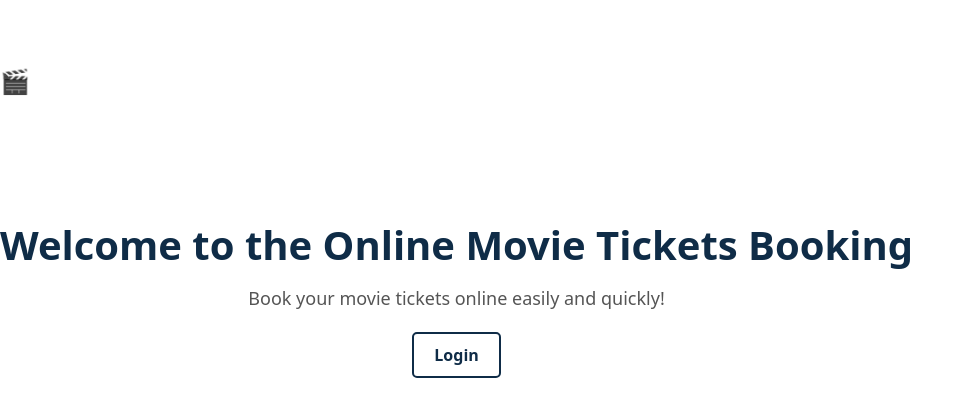
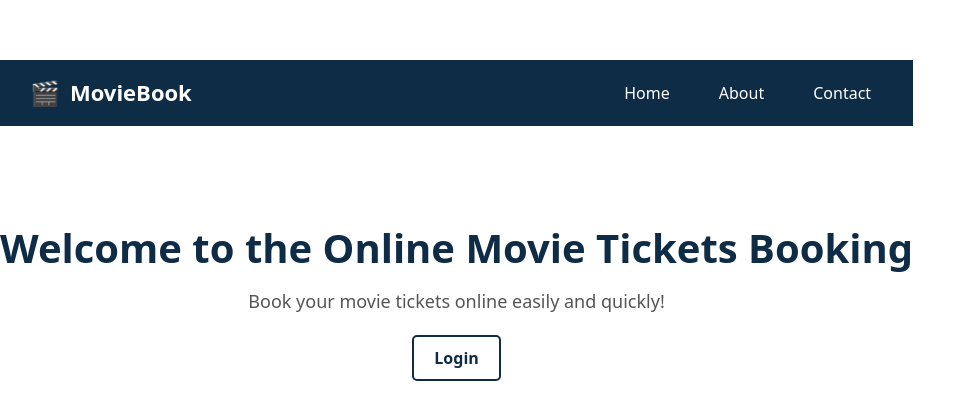
Before and after one commit to Krishna123-web-crypto/MoviesProject, a React (Vite) app: page / in a window 1280 px wide. Shown: the part 180-600 px from the top of the page, without its empty margins (0-976 px from the left). Built offline with nearby package versions, Linux system fonts and the light colour scheme.

Commit message:
changed navbar.jsx

```diff
--- a/src/Components/NavBar.jsx
+++ b/src/Components/NavBar.jsx
@@ -3,27 +3,24 @@ import { Link } from 'react-router-dom';
 import '../assets/navbar.css';
 export default function NavBar() {
   return (
-    <nav>
-      <div>
-        <div>
+    <nav className="navbar">
+      <div className="navbar-inner">
+        {/* Logo Section */}
+        <div className="logo-container">
           <span className="logo-icon">🎬</span>
           <span className="movie-book">MovieBook</span>
         </div>
+
+        {/* Navigation Links */}
         <ul className="nav-list">
           <li>
-            <Link to="/" className="nav-item">
-              Home
-            </Link>
+            <Link to="/" className="nav-item">Home</Link>
           </li>
           <li>
-            <Link to="/About" className="nav-item">
-              About
-            </Link>
+            <Link to="/About" className="nav-item">About</Link>
           </li>
           <li>
-            <Link to="/Contact" className="nav-item">
-              Contact
-            </Link>
+            <Link to="/Contact" className="nav-item">Contact</Link>
           </li>
         </ul>
       </div>
--- a/src/assets/NavBar.css
+++ b/src/assets/NavBar.css
@@ -7,12 +7,12 @@
   display: flex;
   align-items: center;
   justify-content: space-between;
-  gap: 40px;
 }
 .logo-container {
   display: flex;
   align-items: center;
   gap: 10px;
+  flex-grow: 1;
 }
 .logo-icon {
   font-size: 24px;
@@ -22,7 +22,6 @@
   font-weight: bold;
   color: #fff;
 }
-
 .nav-list {
   list-style: none;
   display: flex;
@@ -31,7 +30,6 @@
   padding: 0;
   align-items: center;
 }
-
 .nav-item {
   color: white;
   text-decoration: none;
@@ -41,7 +39,6 @@
   border-radius: 5px;
   transition: background 0.3s;
 }
-
 .nav-item:hover {
   background-color: #163b5c;
 }
```
